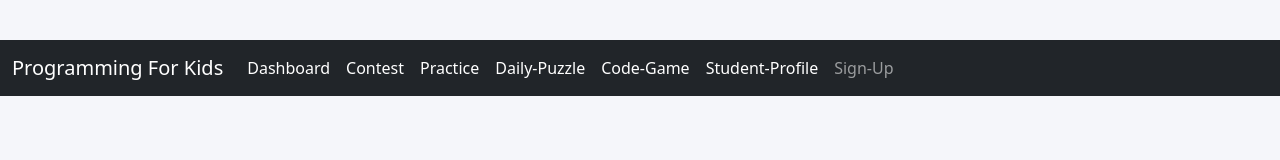
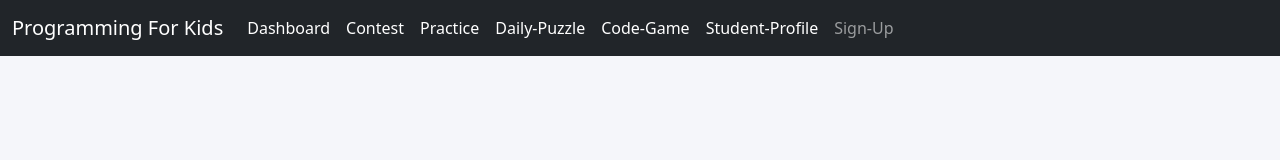
Before and after one commit to farhan19999/Programming-For-Kids, a React (Create React App) app in the folder frontend/: page /Dashboard in a window 1280 px wide. Shown: the top 160 px of the page. Built offline with nearby package versions, Linux system fonts and the light colour scheme.

Commit message:
navbar margin problem solved

```diff
--- a/frontend/src/components/navbar/Navbar.jsx
+++ b/frontend/src/components/navbar/Navbar.jsx
@@ -3,7 +3,7 @@
 
 function Navbar() {
     return (
-        <nav className="navbar navbar-expand-lg navbar-dark bg-dark">
+        <nav className="navbar fixed-top navbar-expand-lg navbar-dark bg-dark" >
             <div className="container-fluid">
                 <a className="navbar-brand" href="#">Programming For Kids</a>
                 <button className="navbar-toggler" type="button" data-bs-toggle="collapse"
--- a/frontend/src/pages/contest_individual_problem_details/IndividualProblem.jsx
+++ b/frontend/src/pages/contest_individual_problem_details/IndividualProblem.jsx
@@ -9,7 +9,7 @@
 
 export default function IndividualProblem() {
   return (
-    <div style={{ position: "relative" }}>
+    <div style={{ position: "relative"}}>
       <Navbar />
       <SubNavbar />
 
```
